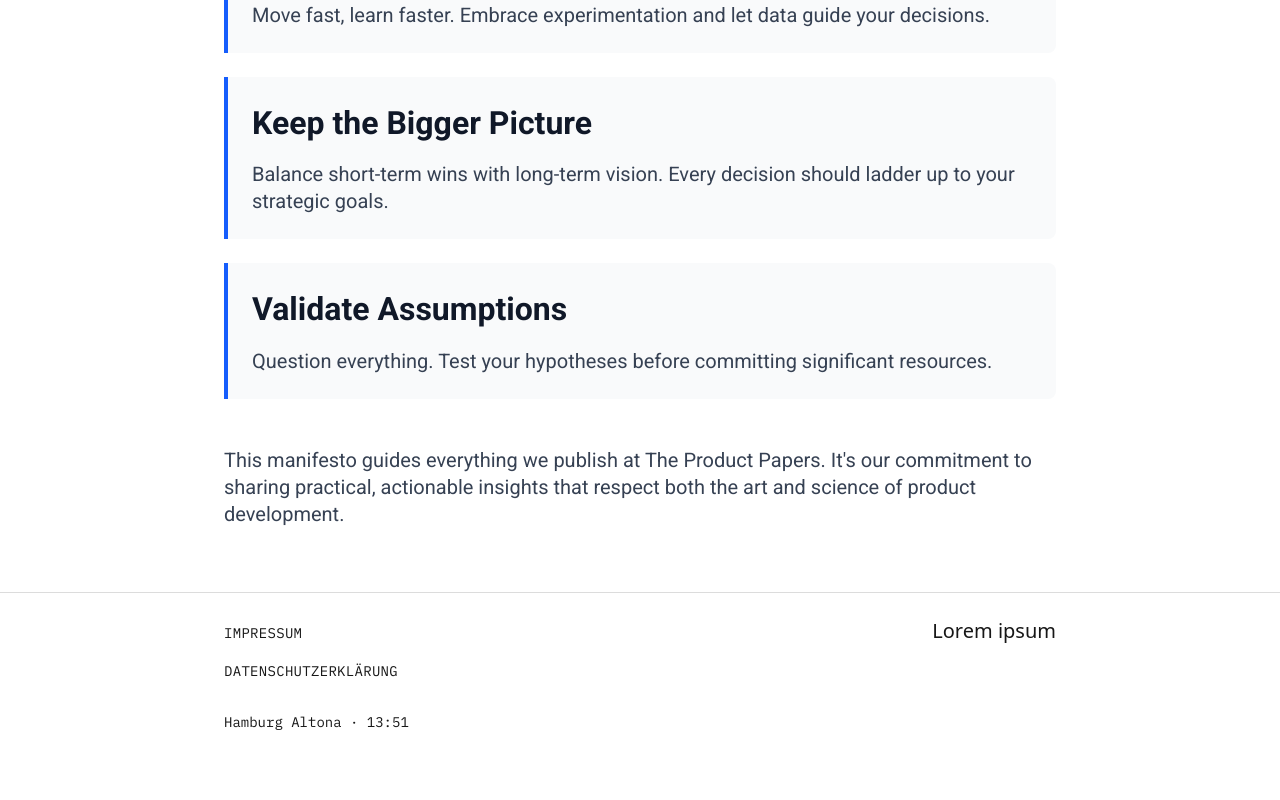
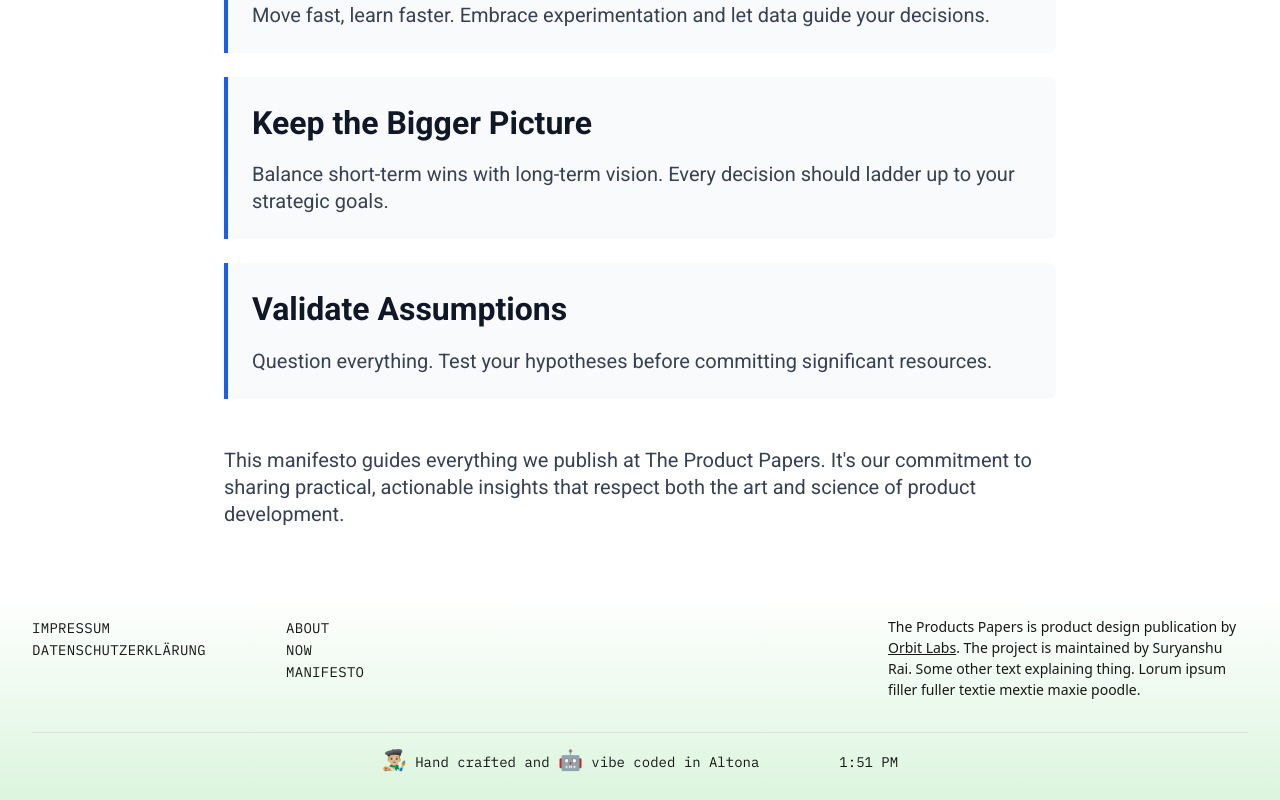
Before and after one commit to opp-dev/tpp-website, a Next.js app: page /manifesto in a window 1280 px wide. Shown: the part 710-1510 px from the top of the page. Before the commit the page ends 1470 px from the top, so only its background shows below. Built offline with nearby package versions, Linux system fonts and the light colour scheme; no server answers.

Commit message:
footer structure and stylingupdate

```diff
--- a/src/app/layout.tsx
+++ b/src/app/layout.tsx
@@ -38,10 +38,12 @@ export default function RootLayout({
         <link href="https://fonts.googleapis.com/css2?family=IBM+Plex+Mono:ital,wght@0,100;0,200;0,300;0,400;0,500;0,600;0,700;1,100;1,200;1,300;1,400;1,500;1,600;1,700&display=swap" rel="stylesheet" />
       </head>
       <body
-        className={`${roboto.variable} ${crimsonPro.variable} antialiased`}
+        className={`${roboto.variable} ${crimsonPro.variable} antialiased flex flex-col min-h-screen`}
       >
         <Header />
-        {children}
+        <main className="flex-grow">
+          {children}
+        </main>
         <Footer />
       </body>
     </html>
--- a/src/components/Footer.tsx
+++ b/src/components/Footer.tsx
@@ -45,16 +45,28 @@ const getWeatherCondition = (code: number, isDay: boolean): { condition: string;
   return { condition: 'Clear', icon: isDay ? '☀️' : '🌙' };
 };
 
+const legalLinks = [
+  { href: '/impressum', label: 'Impressum' },
+  { href: '/datenschutzerklaerung', label: 'Datenschutzerklärung' },
+];
+
+const pageLinks = [
+  { href: '/about', label: 'About' },
+  { href: '/now', label: 'Now' },
+  { href: '/manifesto', label: 'Manifesto' },
+];
+
 export default function Footer() {
   const [hamburgTime, setHamburgTime] = useState<string>('');
   const [weather, setWeather] = useState<WeatherData | null>(null);
 
   useEffect(() => {
     const updateTime = () => {
-      const time = new Date().toLocaleTimeString('de-DE', {
+      const time = new Date().toLocaleTimeString('en-US', {
         timeZone: 'Europe/Berlin',
-        hour: '2-digit',
+        hour: 'numeric',
         minute: '2-digit',
+        hour12: true,
       });
       setHamburgTime(time);
     };
@@ -97,35 +109,74 @@ export default function Footer() {
   }, []);
 
   return (
-    <footer style={{ borderTop: '1px solid#dcdcdc', paddingTop: '24px', paddingBottom: '24px' }}>
-      <div className="container mx-auto px-8 max-w-4xl">
+    <footer className="w-full pt-6 pb-[24px]" style={{ background: 'linear-gradient(to top, rgba(138, 221, 144, 0.3), rgba(138, 221, 144, 0))' }}>
+      <div className="px-8">
         <div style={{ display: 'flex', justifyContent: 'space-between' }}>
-          <div>
-            <ul style={{ listStyle: 'none', padding: 0, margin: 0 }}>
-              <li style={{ marginBottom: '8px' }}>
-                <Link href="/impressum" className="link-mono">Impressum</Link>
-              </li>
-              <li>
-                <Link href="/datenschutzerklaerung" className="link-mono">Datenschutzerklärung</Link>
-              </li>
-            </ul>
+          <div style={{ display: 'flex', gap: '80px' }}>
+            {/* Legal Links Column */}
+            <div>
+              <ul style={{ listStyle: 'none', padding: 0, margin: 0 }}>
+                {legalLinks.map((link) => (
+                  <li key={link.href} style={{ lineHeight: '100%' }}>
+                    <Link href={link.href} className="link-mono">{link.label}</Link>
+                  </li>
+                ))}
+              </ul>
+            </div>
+
+            {/* Page Links Column */}
+            <div>
+              <ul style={{ listStyle: 'none', padding: 0, margin: 0 }}>
+                {pageLinks.map((link) => (
+                  <li key={link.href} style={{ lineHeight: '100%' }}>
+                    <Link href={link.href} className="link-mono">{link.label}</Link>
+                  </li>
+                ))}
+              </ul>
+            </div>
           </div>
-          <div>
-            <p>Lorem ipsum</p>
+          <div style={{ maxWidth: '360px' }}>
+            <p style={{ fontSize: '14px', lineHeight: '150%', margin: 0 }}>
+              The Products Papers is product design publication by <a href="https://www.orbitlabs.de" target="_blank" rel="noopener noreferrer" style={{ textDecoration: 'underline' }}>Orbit Labs</a>. The project is maintained by Suryanshu Rai. Some other text explaining thing. Lorum ipsum filler fuller textie mextie maxie poodle.
+            </p>
           </div>
         </div>
-        <div style={{ display: 'flex', justifyContent: 'space-between', alignItems: 'center', marginTop: '24px' }}>
+        <div style={{ display: 'flex', justifyContent: 'center', alignItems: 'center', marginTop: '32px', gap: '80px', borderTop: '1px solid #e0e0e0', paddingTop: '16px' }}>
+          {/* Part 1: Crafted text */}
           <div className="font-mono" style={{ fontSize: '14px' }}>
-            <span>Hamburg Altona · {hamburgTime}</span>
+            <span style={{ fontSize: '20px', lineHeight: '20px', display: 'inline-flex', alignItems: 'center' }}>👨🏼‍🎨</span>
+            <span> Hand crafted and </span>
+            <span style={{ fontSize: '20px', lineHeight: '20px', display: 'inline-flex', alignItems: 'center' }}>🤖</span>
+            <span> vibe coded in Altona</span>
           </div>
-          <div className="font-mono" style={{ fontSize: '14px', display: 'flex', alignItems: 'center', gap: '8px' }}>
+
+          {/* Part 2: Time & Weather */}
+          <div className="font-mono" style={{ fontSize: '14px', display: 'flex', alignItems: 'center', gap: '12px' }}>
+            <span>{hamburgTime.split(':').map((part, i) => (
+              <span key={i}>
+                {part}
+                {i < hamburgTime.split(':').length - 1 && (
+                  <span style={{
+                    animation: 'blink 1s step-start infinite'
+                  }}>:</span>
+                )}
+              </span>
+            ))}</span>
             {weather && (
               <>
-                <span style={{ fontSize: '32px', lineHeight: '32px', display: 'inline-flex', alignItems: 'center' }}>{weather.icon}</span>
+                <span>·</span>
                 <span>{weather.temperature}°C · {weather.condition}</span>
+                <span style={{ fontSize: '24px', lineHeight: '24px', display: 'inline-flex', alignItems: 'center' }}>{weather.icon}</span>
               </>
             )}
           </div>
+          <style jsx>{`
+            @keyframes blink {
+              50% {
+                opacity: 0;
+              }
+            }
+          `}</style>
         </div>
       </div>
     </footer>
```
